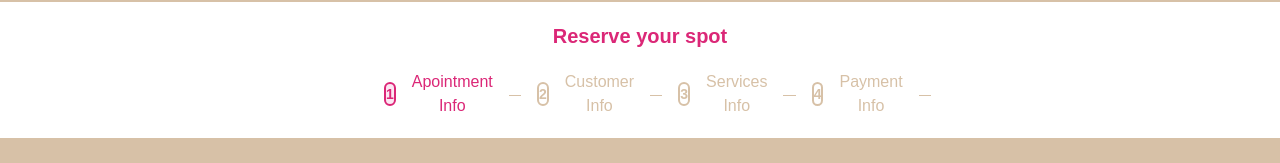
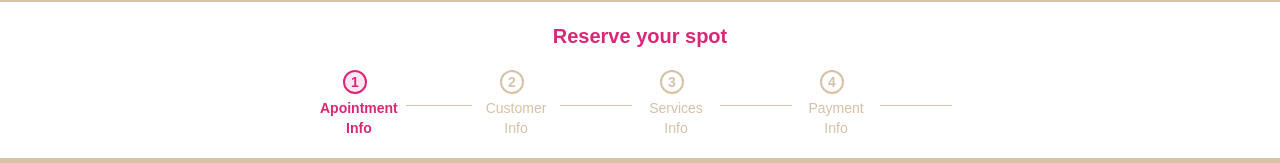
Before and after one commit to danialtien/smilenailhair, a Next.js app: page /customer/booking-now in a window 1280 px wide. Shown: the part 126-289 px from the top of the page. Built offline with nearby package versions, Linux system fonts and the light colour scheme.

Commit message:
:dog: Almost done :trollface:

```diff
--- a/app/(client)/customer/booking-now/page.tsx
+++ b/app/(client)/customer/booking-now/page.tsx
@@ -10,9 +10,9 @@ export default function BookingPage() {
         <h1 className="text-xl font-semibold text-pink-600">
           Reserve your spot
         </h1>
-        <div className="w-2/5 flex flex-col items-center justify-center gap-5">
-          <Stepper />
-        </div>
+        {/* <div className="w-2/5 flex flex-col items-center justify-center gap-5"> */}
+        <Stepper />
+        {/* </div> */}
         {/* <FormStep /> */}
       </main>
     </MultiStepFormProvider>
--- a/components/client/Stepper/Step.tsx
+++ b/components/client/Stepper/Step.tsx
@@ -12,19 +12,23 @@ export default function Step({ step, isActive = false }: StepProps) {
   return (
     <Fragment>
       <li
-        className={`flex md:w-full items-center ${isActive && "text-pink-600"} after:w-full after:h-1 after:border-b after:border-base after:border-1 after:hidden sm:after:inline-block after:mx-4 dark:after:border-gray-700`}
+        className={`flex w-full items-center ${isActive && "text-pink-600"} after:w-full after:h-1 after:border-b after:border-base after:border-1 after:hidden sm:after:inline-block after:mx-2`}
       >
-        {/* <span className="flex items-center after:content-['/'] sm:after:hidden after:mx-2 after:text-gray-200 dark:after:text-gray-500"> */}
-        {/* <MdOfflinePin size={22} className="mr-1" /> */}
-        <span
-          className={`w-6 h-6 flex items-center justify-center me-2 rounded-full border-2 ${isActive ? "bg-pink-100 border-pink-600" : "border-base"}`}
-        >
-          <span className={`text-sm font-bold ${isActive && "text-pink-600"}`}>
-            {step.number}
+        <span className="flex flex-col gap-1 w-full items-center after:content-['/'] sm:after:hidden after:mx-2">
+          {/* <MdOfflinePin size={22} className="mr-1" /> */}
+          <span
+            className={`w-6 h-6 flex items-center justify-center me-2 rounded-full border-2 ${isActive ? "bg-pink-100 border-pink-600" : "border-base"}`}
+          >
+            <span
+              className={`text-sm font-bold ${isActive && "text-pink-600"}`}
+            >
+              {step.number}
+            </span>
+          </span>
+          <span className={`w-full ${isActive && "font-semibold"}`}>
+            {step.title} Info
           </span>
         </span>
-        <span className="hidden sm:inline-flex sm:ms-2">{step.title} Info</span>
-        {/* </span> */}
       </li>
       {/* <li className="flex md:w-full items-center text-pink-600 after:content-[''] after:w-full after:h-1 after:border-b after:border-gray-200 after:border-1 after:hidden sm:after:inline-block after:mx-6 xl:after:mx-10 dark:after:border-gray-700"> */}
       {/*   <span className="flex items-center after:content-['/'] sm:after:hidden after:mx-2 after:text-gray-200 dark:after:text-gray-500"> */}
--- a/components/client/Stepper/Stepper.tsx
+++ b/components/client/Stepper/Stepper.tsx
@@ -5,7 +5,7 @@ export default function Stepper() {
   const { currentStep, steps } = useMultistepFormContext();
 
   return (
-    <ol className="flex items-center w-full text-sm font-medium text-center dark:text-gray-400 sm:text-base">
+    <ol className="flex items-center w-1/2 text-sm font-medium text-center text-base">
       {steps.map((step) => (
         <Step
           key={step.number}
```
